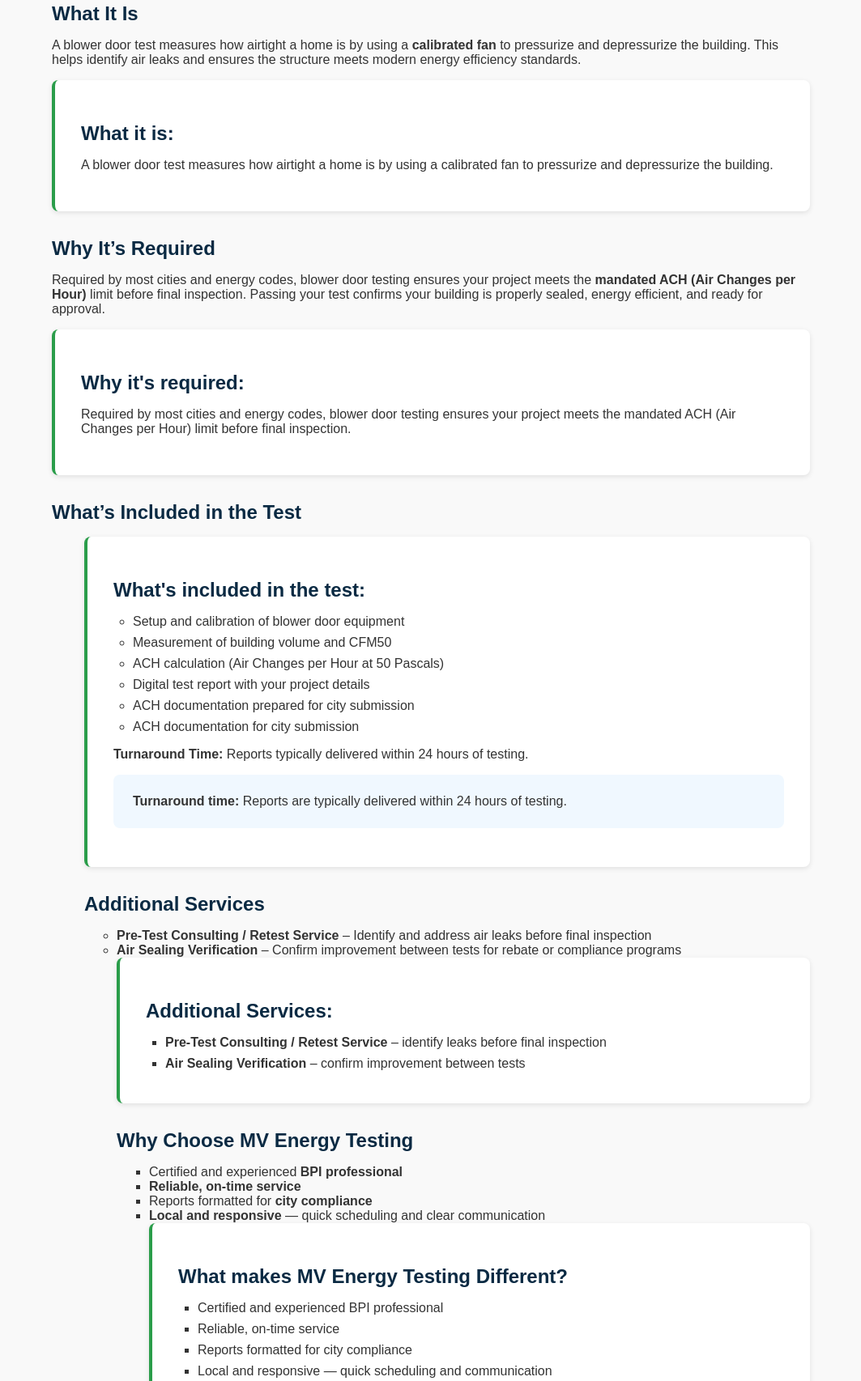
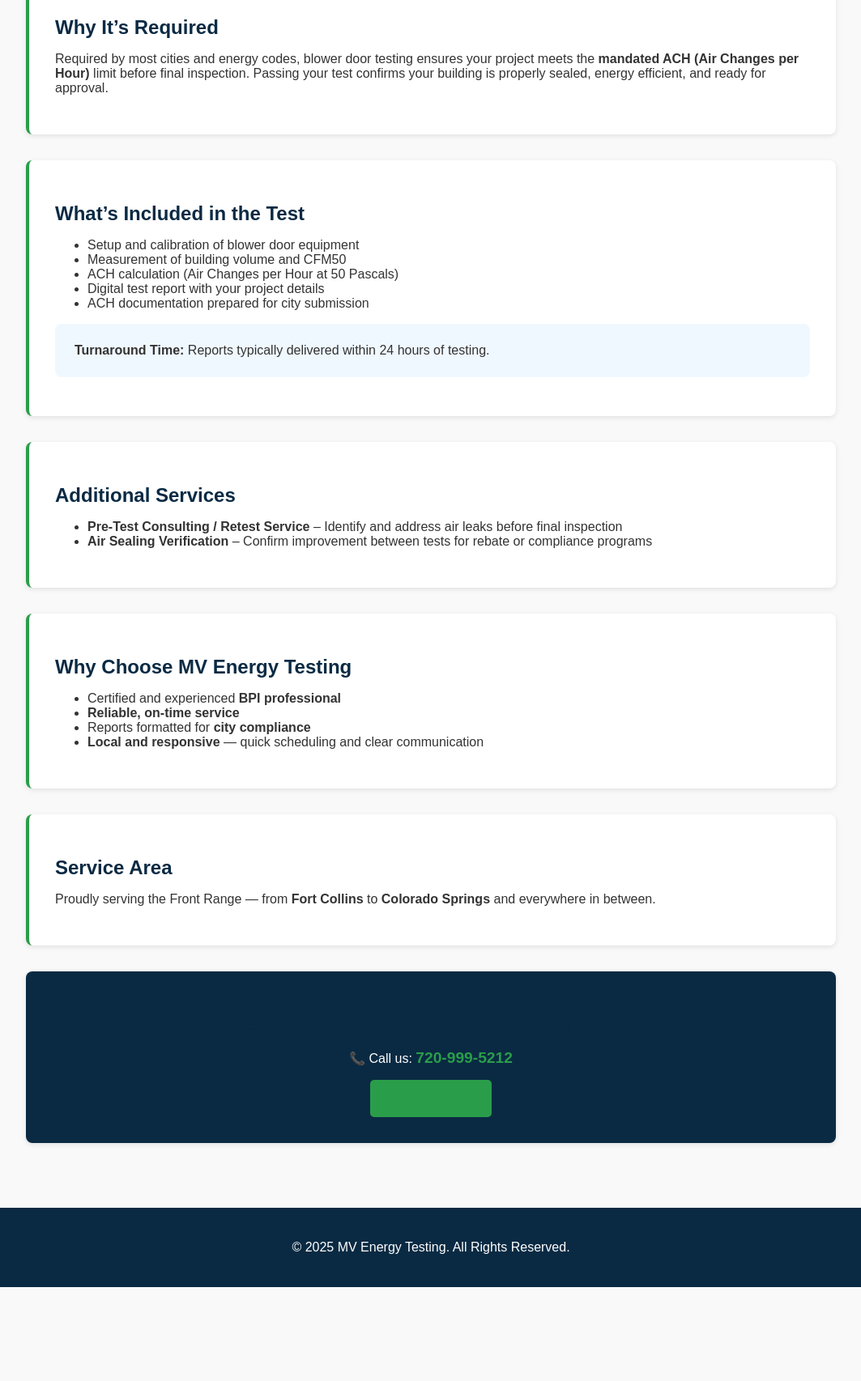
Before and after one commit to mvenergytesting/mv-energy-testing, a plain HTML site: page services.html in a window 1280 px wide. Shown: the part 676-2382 px from the top of the page at 81% size, without its empty margins (108-1171 px from the left). After the commit the page ends 2266 px from the top, so only its background shows below. Drawn offline with Linux system fonts and the light colour scheme.

Commit message:
Update services.html
UPDATES SERVICES trying again

```diff
--- a/services.html
+++ b/services.html
@@ -1,5 +1,3 @@
-<section id="services" class="max-w-4xl mx-auto px-6 py-12 text-gray-800">
-  <h1 class="text-4xl font-bold text-center mb-10 text-blue-700">Our Services</h1>
 <!DOCTYPE html>
 <html lang="en">
 <head>
@@ -15,17 +13,13 @@
     section { padding: 3rem 2rem; max-width: 1000px; margin: auto; }
     h1 { color: #0a2a43; text-align: center; font-size: 2.5rem; margin-bottom: 2rem; }
     h2 { color: #0a2a43; margin-bottom: 1rem; font-size: 1.5rem; }
-    h3 { color: #0a2a43; margin-bottom: 0.5rem; }
-    .intro { background: white; padding: 2rem; border-radius: 8px; box-shadow: 0 2px 6px rgba(0,0,0,0.1); margin-bottom: 2rem; text-align: center; font-size: 1.1rem; }
-    .service-section { background: white; padding: 2rem; border-radius: 8px; box-shadow: 0 2px 6px rgba(0,0,0,0.1); margin-bottom: 2rem; border-left: 4px solid #2a9d4a; }
-    .service-section ul { padding-left: 1.5rem; }
-    .service-section li { margin-bottom: 0.5rem; }
+    .intro, .service-section, .cta { background: white; padding: 2rem; border-radius: 8px; box-shadow: 0 2px 6px rgba(0,0,0,0.1); margin-bottom: 2rem; }
+    .service-section { border-left: 4px solid #2a9d4a; }
     .highlight { background: #f0f8ff; padding: 1.5rem; border-radius: 8px; margin: 1rem 0; }
-    .cta { text-align: center; background: #0a2a43; color: white; padding: 3rem 2rem; border-radius: 8px; margin-top: 2rem; }
-    .cta h2 { color: white; margin-bottom: 1rem; }
+    .cta { text-align: center; background: #0a2a43; color: white; }
     .cta a { color: #2a9d4a; text-decoration: none; font-weight: bold; font-size: 1.2rem; }
     .cta a:hover { text-decoration: underline; }
-    .btn { background: #2a9d4a; color: white; padding: 0.75rem 1.5rem; border: none; border-radius: 5px; text-decoration: none; font-weight: bold; margin-top: 1rem; display: inline-block; }
+    .btn { background: #2a9d4a; color: white; padding: 0.75rem 1.5rem; border: none; border-radius: 5px; text-decoration: none; font-weight: bold; display: inline-block; }
     .btn:hover { background: #238a3e; }
     footer { background: #0a2a43; color: white; text-align: center; padding: 1.5rem; }
     footer a { color: #2a9d4a; text-decoration: none; font-weight: bold; }
@@ -41,124 +35,85 @@
     </nav>
   </header>
 
-  <div class="space-y-10">
-  <section>
+  <section id="services">
     <h1>Our Services</h1>
 
     <!-- Intro -->
-    <div class="bg-gray-50 p-6 rounded-xl shadow-md">
-      <p class="text-lg text-gray-700">
+    <div class="intro">
+      <p>
         At <strong>MV Energy Testing</strong>, we specialize in <strong>blower door testing</strong> for new builds and ADUs across the <strong>Front Range</strong>.
         Our goal is to help builders, contractors, and homeowners meet energy code requirements quickly and hassle-free — with
         <strong>accurate results, fast turnaround,</strong> and <strong>professional reports</strong> ready for city submission.
       </p>
-    <div class="intro">
-      <p>At <strong>MV Energy Testing</strong>, we specialize in blower door testing for new builds and ADUs across the front range. Our goal is to help builders, contractors, and homeowners meet energy code requirements quickly and hassle-free — with accurate results, fast turnaround, and professional reports ready for city submission.</p>
     </div>
 
     <!-- What It Is -->
-    <div class="bg-white p-6 rounded-xl shadow-md border-l-4 border-blue-500">
-      <h2 class="text-2xl font-semibold mb-3 text-blue-700">What It Is</h2>
-      <p class="text-gray-700">
+    <div class="service-section">
+      <h2>What It Is</h2>
+      <p>
         A blower door test measures how airtight a home is by using a <strong>calibrated fan</strong> to pressurize and depressurize the building.
         This helps identify air leaks and ensures the structure meets modern energy efficiency standards.
       </p>
-    <div class="service-section">
-      <h2>What it is:</h2>
-      <p>A blower door test measures how airtight a home is by using a calibrated fan to pressurize and depressurize the building.</p>
     </div>
 
     <!-- Why It's Required -->
-    <div class="bg-white p-6 rounded-xl shadow-md border-l-4 border-blue-500">
-      <h2 class="text-2xl font-semibold mb-3 text-blue-700">Why It’s Required</h2>
-      <p class="text-gray-700">
+    <div class="service-section">
+      <h2>Why It’s Required</h2>
+      <p>
         Required by most cities and energy codes, blower door testing ensures your project meets the
         <strong>mandated ACH (Air Changes per Hour)</strong> limit before final inspection. Passing your test confirms your building is properly sealed, energy efficient, and ready for approval.
       </p>
-    <div class="service-section">
-      <h2>Why it's required:</h2>
-      <p>Required by most cities and energy codes, blower door testing ensures your project meets the mandated ACH (Air Changes per Hour) limit before final inspection.</p>
     </div>
 
-    <!-- What's Included -->
-    <div class="bg-gray-50 p-6 rounded-xl shadow-md">
-      <h2 class="text-2xl font-semibold mb-3 text-blue-700">What’s Included in the Test</h2>
-      <ul class="list-disc pl-6 space-y-1 text-gray-700">
+    <!-- What’s Included -->
     <div class="service-section">
-      <h2>What's included in the test:</h2>
+      <h2>What’s Included in the Test</h2>
       <ul>
         <li>Setup and calibration of blower door equipment</li>
         <li>Measurement of building volume and CFM50</li>
         <li>ACH calculation (Air Changes per Hour at 50 Pascals)</li>
         <li>Digital test report with your project details</li>
         <li>ACH documentation prepared for city submission</li>
-        <li>ACH documentation for city submission</li>
       </ul>
-      <p class="mt-3 text-gray-600"><strong>Turnaround Time:</strong> Reports typically delivered within 24 hours of testing.</p>
       <div class="highlight">
-        <strong>Turnaround time:</strong> Reports are typically delivered within 24 hours of testing.
+        <strong>Turnaround Time:</strong> Reports typically delivered within 24 hours of testing.
       </div>
     </div>
 
     <!-- Additional Services -->
-    <div class="bg-white p-6 rounded-xl shadow-md border-l-4 border-blue-500">
-      <h2 class="text-2xl font-semibold mb-3 text-blue-700">Additional Services</h2>
-      <ul class="list-disc pl-6 space-y-1 text-gray-700">
+    <div class="service-section">
+      <h2>Additional Services</h2>
+      <ul>
         <li><strong>Pre-Test Consulting / Retest Service</strong> – Identify and address air leaks before final inspection</li>
         <li><strong>Air Sealing Verification</strong> – Confirm improvement between tests for rebate or compliance programs</li>
-    <div class="service-section">
-      <h2>Additional Services:</h2>
-      <ul>
-        <li><strong>Pre-Test Consulting / Retest Service</strong> – identify leaks before final inspection</li>
-        <li><strong>Air Sealing Verification</strong> – confirm improvement between tests</li>
       </ul>
     </div>
 
     <!-- Why Choose Us -->
-    <div class="bg-gray-50 p-6 rounded-xl shadow-md">
-      <h2 class="text-2xl font-semibold mb-3 text-blue-700">Why Choose MV Energy Testing</h2>
-      <ul class="list-disc pl-6 space-y-1 text-gray-700">
+    <div class="service-section">
+      <h2>Why Choose MV Energy Testing</h2>
+      <ul>
         <li>Certified and experienced <strong>BPI professional</strong></li>
         <li><strong>Reliable, on-time service</strong></li>
         <li>Reports formatted for <strong>city compliance</strong></li>
         <li><strong>Local and responsive</strong> — quick scheduling and clear communication</li>
-    <div class="service-section">
-      <h2>What makes MV Energy Testing Different?</h2>
-      <ul>
-        <li>Certified and experienced BPI professional</li>
-        <li>Reliable, on-time service</li>
-        <li>Reports formatted for city compliance</li>
-        <li>Local and responsive — quick scheduling and communication</li>
       </ul>
     </div>
 
     <!-- Service Area -->
-    <div class="bg-white p-6 rounded-xl shadow-md border-l-4 border-blue-500">
-      <h2 class="text-2xl font-semibold mb-3 text-blue-700">Service Area</h2>
-      <p class="text-gray-700">
-        Proudly serving the Front Range — from <strong>Fort Collins</strong> to <strong>Colorado Springs</strong> and everywhere in between.
-      </p>
     <div class="service-section">
       <h2>Service Area</h2>
-      <p>Servicing as North as Fort Collins, as South as Colorado Springs.</p>
+      <p>Proudly serving the Front Range — from <strong>Fort Collins</strong> to <strong>Colorado Springs</strong> and everywhere in between.</p>
     </div>
 
     <!-- Call to Action -->
-    <div class="text-center mt-10">
-      <h2 class="text-3xl font-bold mb-4 text-blue-700">Ready to Schedule Your Blower Door Test?</h2>
-      <p class="text-lg mb-6">📞 Call us: <strong><a href="tel:7209995212" class="text-blue-600 hover:underline">720-999-5212</a></strong></p>
-      <a href="/#contact" class="inline-block bg-blue-600 text-white px-6 py-3 rounded-lg font-semibold hover:bg-blue-700 transition">
-        Contact Us
-      </a>
     <div class="cta">
-      <h2>Ready to schedule your blower door test?</h2>
-      <p>Call us: <a href="tel:7209995212">720-999-5212</a></p>
+      <h2>Ready to Schedule Your Blower Door Test?</h2>
+      <p>📞 Call us: <strong><a href="tel:7209995212">720-999-5212</a></strong></p>
       <a href="index.html#contact" class="btn">Contact Us</a>
     </div>
   </section>
 
-  </div>
-</section>
   <footer>
     <p>&copy; <span id="year"></span> MV Energy Testing. All Rights Reserved.</p>
   </footer>
```
